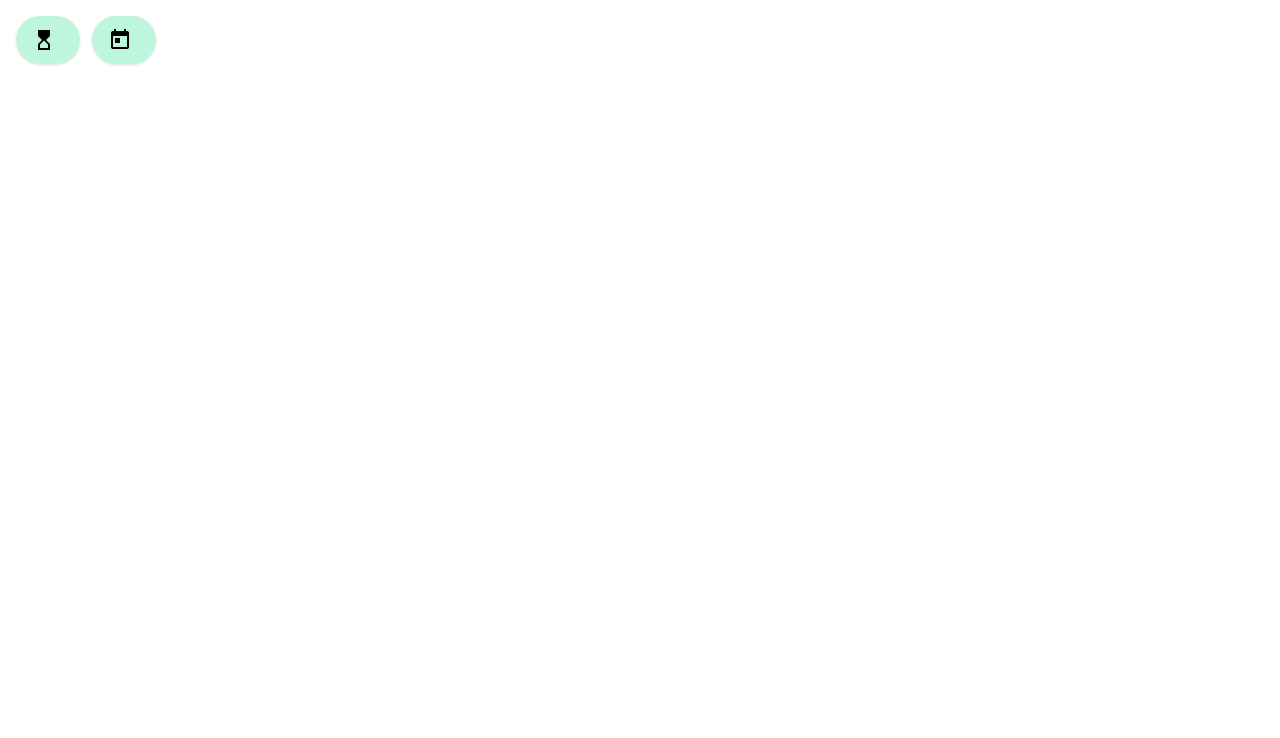
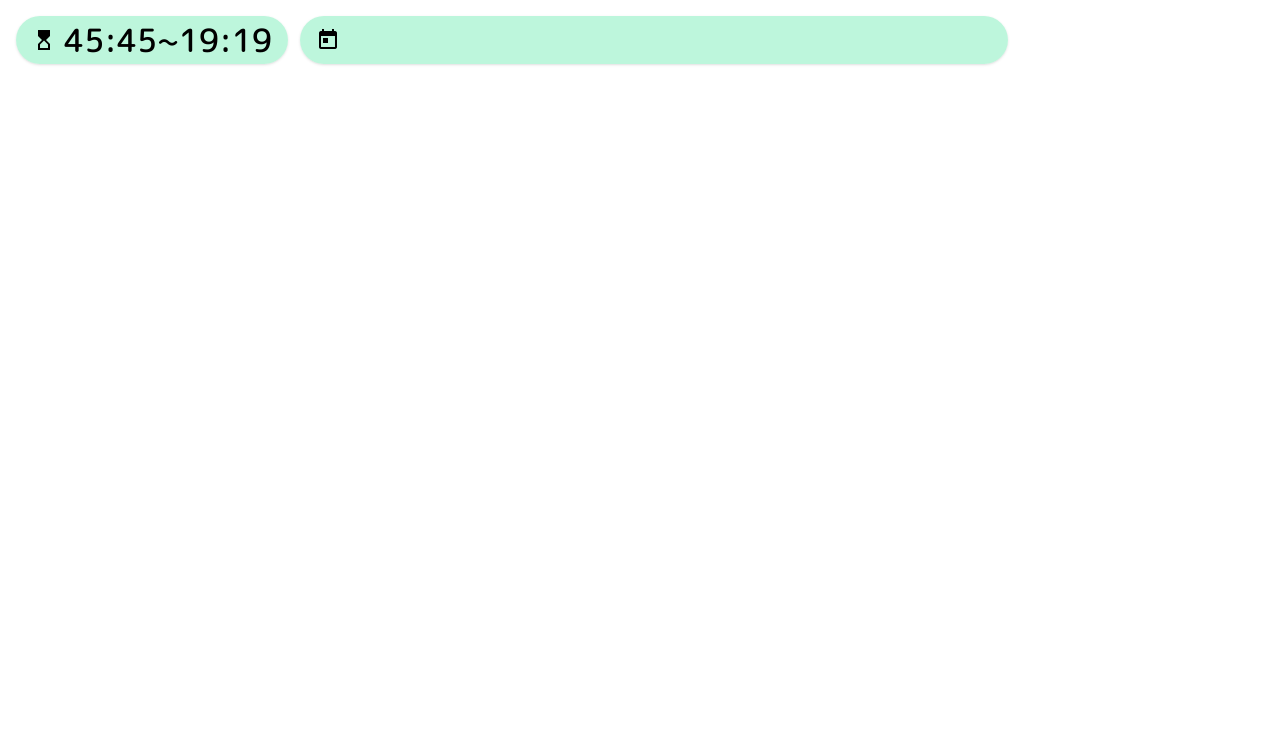
Before and after one commit to tpc3/nodecg-PCCCommunity, a website: page graphics/frame5.html in a window 1280 px wide. Shown: the top 738 px of the page. Drawn offline with nearby package versions, Linux system fonts and the light colour scheme.

Commit message:
微調整

```diff
--- a/graphics/frame5.html
+++ b/graphics/frame5.html
@@ -27,14 +27,14 @@
             width="30" height="30" />
         <div class="bg-indigo-200/50 px-3 ml-1 rounded-t-xl rounded-bl-xl shadow inline-block align-middle text-left font-noto-jp">Test</div>
     </div>
-    <div class="flex flex-row w-full h-20 overflow-hidden gap-3 absolute inset-x-0 top-0 p-4 truncate">
+    <div class="flex flex-row w-4/5 h-20 overflow-hidden gap-3 absolute inset-x-0 top-0 p-4">
       <div class="bg-emerald-200/75 rounded-full overflow-hidden shadow inline-flex items-center">
           <span class="material-icons pl-4">hourglass_top</span>
-          <span id="time" class="font-jp pl-2 pr-4"></span>
+          <span id="time" class="font-jp pl-2 pr-4">45:45~19:19</span>
       </div>
-      <div class="bg-emerald-200/75 rounded-full overflow-hidden shadow inline-flex items-center">
+      <div class="bg-emerald-200/75 rounded-full overflow-hidden shadow inline-flex flex-1 items-center">
           <span class="material-icons pl-4">today</span>
-          <span id="onair" class="font-jp pl-2 pr-4"></span>
+          <span id="onair" class="font-jp pl-2 pr-4 truncate"></span>
       </div>
     </div>
     <div id="vc" class="text-[20px] absolute overflow-hidden right-0 p-4">
```
